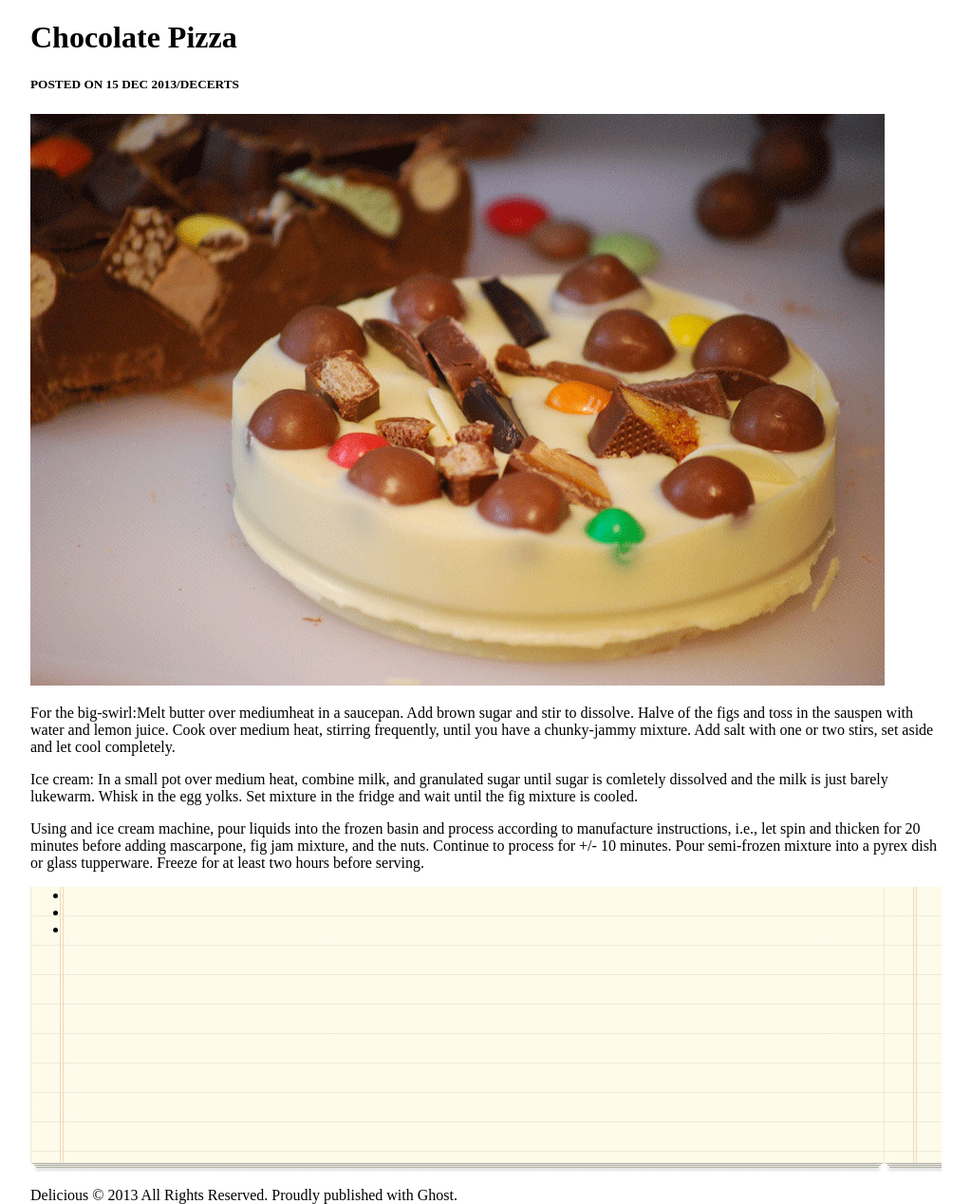
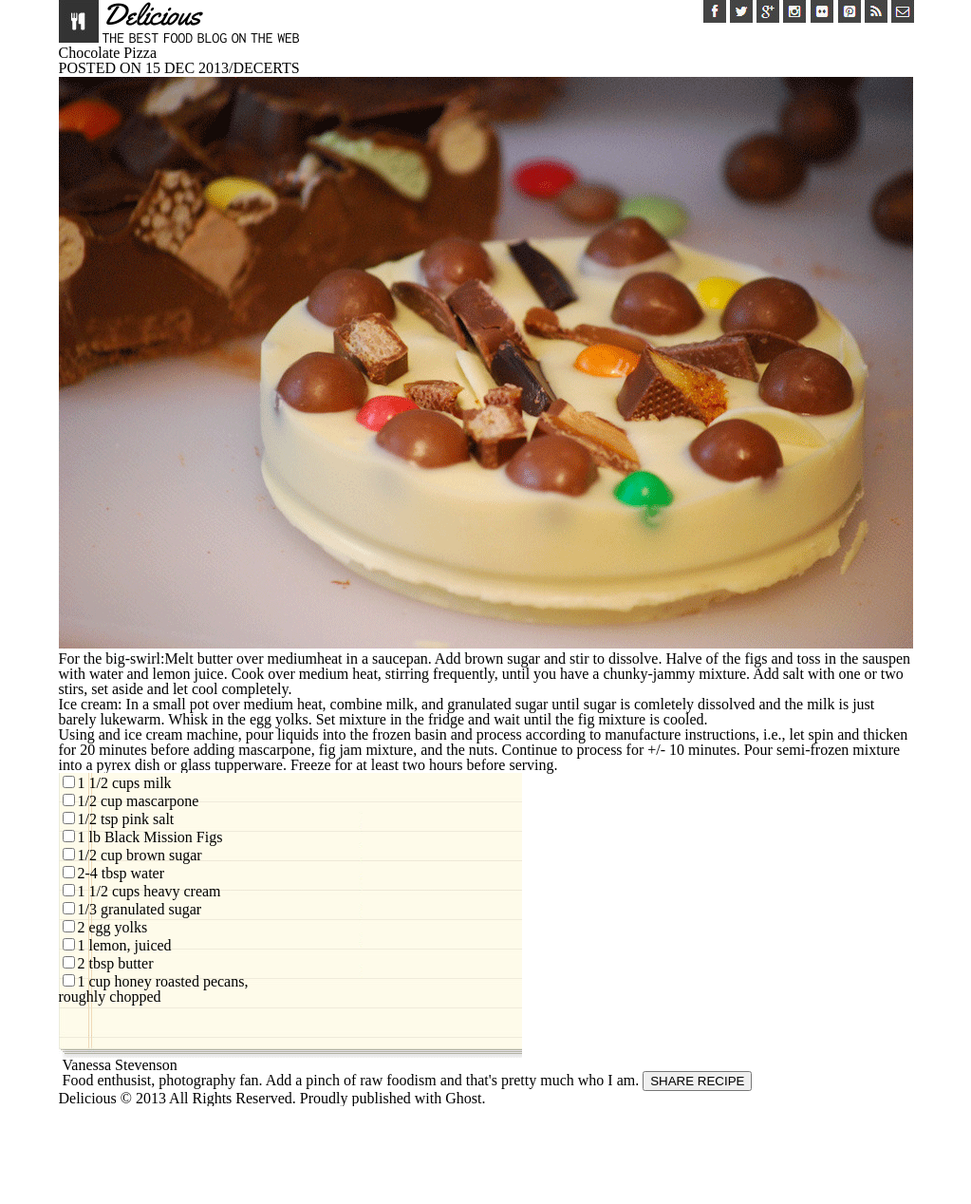
Before and after one commit to KaterynaShydlovska/class10-chocolate-pizza, a plain HTML site: page index.html in a window 1280 px wide. Shown: the whole page at 95% size, without its empty margins (128-1151 px from the left). After the commit the page ends 1165 px from the top, so only its background shows below. Drawn offline with Linux system fonts and the light colour scheme; a web font is replaced by a local one.

Commit message:
all content in and header close to finished

```diff
--- a/index.html
+++ b/index.html
@@ -2,33 +2,75 @@
 <html>
 <head>
   <title>chocolate-pizza</title>
+  <link rel="stylesheet" href="reset.css">
   <link rel="stylesheet" href="style.css">
-  <link
-    href="https://fonts.googleapis.com/css?family=Amatic+SC|Barlow|Cairo|Courgette|Dancing+Script|Kalam|Lobster|Mansalva|Pacifico|Patrick+Hand|Permanent+Marker|Zhi+Mang+Xing&display=swap"
-    rel="stylesheet">
-
+  <link href="https://fonts.googleapis.com/css?family=Yellowtail&display=swap" rel="stylesheet">
+  <link href="https://fonts.googleapis.com/css?family=Inconsolata&display=swap" rel="stylesheet">
 </head>
 <body>
   <header>
+    <div id='logo'>
+      <img src='logo.png'>
+      <div class='block'>
+        <h2>Delicious</h2>
+        <p>THE BEST FOOD BLOG ON THE WEB</p>
+      </div>
+    </div>
+    <div id='social'>
+      <div>
+        <img src='fb-icon.png'>
+        <img src='twit-icon.png'>
+        <img src='gp-icon.png'>
+        <img src='insta-icon.png'>
+        <img src='flic-icon.png'>
+        <img src='pint-icon.png'>
+      </div>
+      <div>
+        <img src='rss-icon.png'>
+        <img src='mail-icon.png'>
+      </div>
+    </div>
+  </header>
+  <article>
     <h1>Chocolate Pizza</h1>
     <h5>POSTED ON 15 DEC 2013/DECERTS</h5>
-  </header>
-<article>
-  <img src="choco-pizza.png" alt="pizza">
-  <p>For the big-swirl:Melt butter over mediumheat in a saucepan. Add brown sugar and stir to dissolve. Halve of the figs and toss in the sauspen with water and lemon juice. Cook over medium heat, stirring frequently, until you have a chunky-jammy mixture. Add salt with one or two stirs, set aside and let cool completely.</p>
-  <p> Ice cream: In a small pot over medium heat, combine milk, and granulated sugar until sugar is comletely dissolved and the milk is just barely lukewarm. Whisk in the egg yolks. Set mixture in the fridge and wait until the fig mixture is cooled.</p>
-  <p>Using and ice cream machine, pour liquids into the frozen basin and process according to manufacture instructions, i.e., let spin and thicken for 20 minutes before adding mascarpone, fig jam mixture, and the nuts. Continue to process for +/- 10 minutes. Pour semi-frozen mixture into a pyrex dish or glass tupperware. Freeze for at least two hours before serving.</p>
-</article>
-  <div><ul >
-    <li></li>
-    <li></li>
-    <li></li>
-  </ul>
+    <img src="choco-pizza.png" alt="pizza">
+    <p>
+      For the big-swirl:Melt butter over mediumheat in a saucepan. Add brown sugar and stir to dissolve. Halve of the figs and toss in the sauspen with water and lemon juice. Cook over medium heat, stirring frequently, until you have a chunky-jammy mixture. Add salt with one or two stirs, set aside and let cool completely.
+    </p>
+    <p>
+      Ice cream: In a small pot over medium heat, combine milk, and granulated sugar until sugar is comletely dissolved and the milk is just barely lukewarm. Whisk in the egg yolks. Set mixture in the fridge and wait until the fig mixture is cooled.
+    </p>
+    <p>
+      Using and ice cream machine, pour liquids into the frozen basin and process according to manufacture instructions, i.e., let spin and thicken for 20 minutes before adding mascarpone, fig jam mixture, and the nuts. Continue to process for +/- 10 minutes. Pour semi-frozen mixture into a pyrex dish or glass tupperware. Freeze for at least two hours before serving.
+    </p>
+  </article>
+  <div id='shoppingList'>
+    <ul>
+      <li><input type='checkbox'>1 1/2 cups milk</li>
+      <li><input type='checkbox'>1/2 cup mascarpone</li>
+      <li><input type='checkbox'>1/2 tsp pink salt</li>
+      <li><input type='checkbox'>1 lb Black Mission Figs</li>
+      <li><input type='checkbox'>1/2 cup brown sugar</li>
+      <li><input type='checkbox'>2-4 tbsp water</li>
+    </ul>
+    <ul >
+        <li><input type='checkbox'>1 1/2 cups heavy cream</li>
+        <li><input type='checkbox'>1/3 granulated sugar</li>
+        <li><input type='checkbox'>2 egg yolks</li>
+        <li><input type='checkbox'>1 lemon, juiced</li>
+        <li><input type='checkbox'>2 tbsp butter</li>
+        <li><input type='checkbox'>1 cup honey roasted pecans, roughly chopped</li>
+      </ul>
   </div>
-
-<!-- <img src="list-bg.png" alt="list"> -->
-
-
+  <div>
+    <img>
+    <div>
+      <h3>Vanessa Stevenson</h3>
+      <p>Food enthusist, photography fan. Add a pinch of raw foodism and that's pretty much who I am.</p>
+    </div>
+    <button>SHARE RECIPE</button>
+  </div>
+  <footer>Delicious &copy; 2013 All Rights Reserved. Proudly published with Ghost. </footer>
 </body>
-<footer>Delicious &copy; 2013 All Rights Reserved. Proudly published with Ghost. </footer>
 </html>
--- /dev/null
+++ b/reset.css
@@ -0,0 +1,48 @@
+/* http://meyerweb.com/eric/tools/css/reset/
+   v2.0 | 20110126
+   License: none (public domain)
+*/
+
+html, body, div, span, applet, object, iframe,
+h1, h2, h3, h4, h5, h6, p, blockquote, pre,
+a, abbr, acronym, address, big, cite, code,
+del, dfn, em, img, ins, kbd, q, s, samp,
+small, strike, strong, sub, sup, tt, var,
+b, u, i, center,
+dl, dt, dd, ol, ul, li,
+fieldset, form, label, legend,
+table, caption, tbody, tfoot, thead, tr, th, td,
+article, aside, canvas, details, embed,
+figure, figcaption, footer, header, hgroup,
+menu, nav, output, ruby, section, summary,
+time, mark, audio, video {
+	margin: 0;
+	padding: 0;
+	border: 0;
+	font-size: 100%;
+	font: inherit;
+	vertical-align: baseline;
+}
+/* HTML5 display-role reset for older browsers */
+article, aside, details, figcaption, figure,
+footer, header, hgroup, menu, nav, section {
+	display: block;
+}
+body {
+	line-height: 1;
+}
+ol, ul {
+	list-style: none;
+}
+blockquote, q {
+	quotes: none;
+}
+blockquote:before, blockquote:after,
+q:before, q:after {
+	content: '';
+	content: none;
+}
+table {
+	border-collapse: collapse;
+	border-spacing: 0;
+}
--- a/style.css
+++ b/style.css
@@ -1,8 +1,35 @@
 body{
-  width: 960px;
+  width: 901px;
   margin: 0 auto;
 }
-ul{
+
+#logo img, div {
+  display: inline-block;
+}
+
+#social {
+  position: relative;
+  float: right;
+}
+
+#shoppingList {
   background-image: url(list-bg.png);
   height: 300px;
 }
+
+#shoppingList ul {
+  display: inline-block;
+  width: 50%;
+}
+
+h2 {
+  font-family: 'Yellowtail', cursive;
+  font-size: 2em;
+}
+
+#logo p {
+  font-family: 'Inconsolata', monospace;
+  font-size: 1em;
+  letter-spacing: -0.01em;
+  word-spacing: -0.2em;
+}
```
